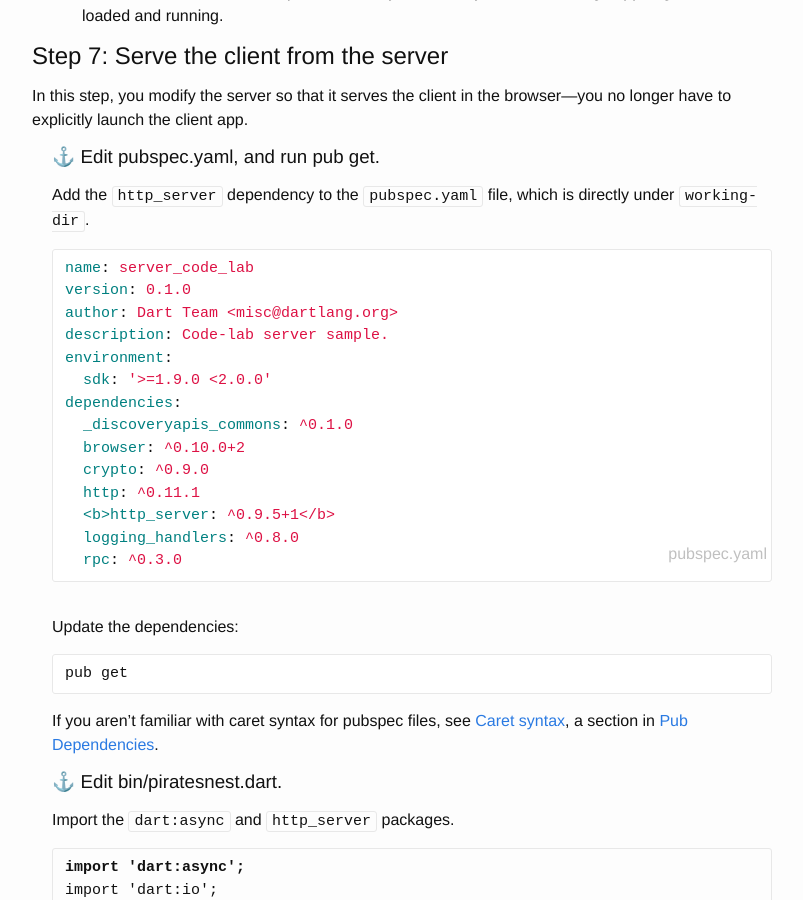
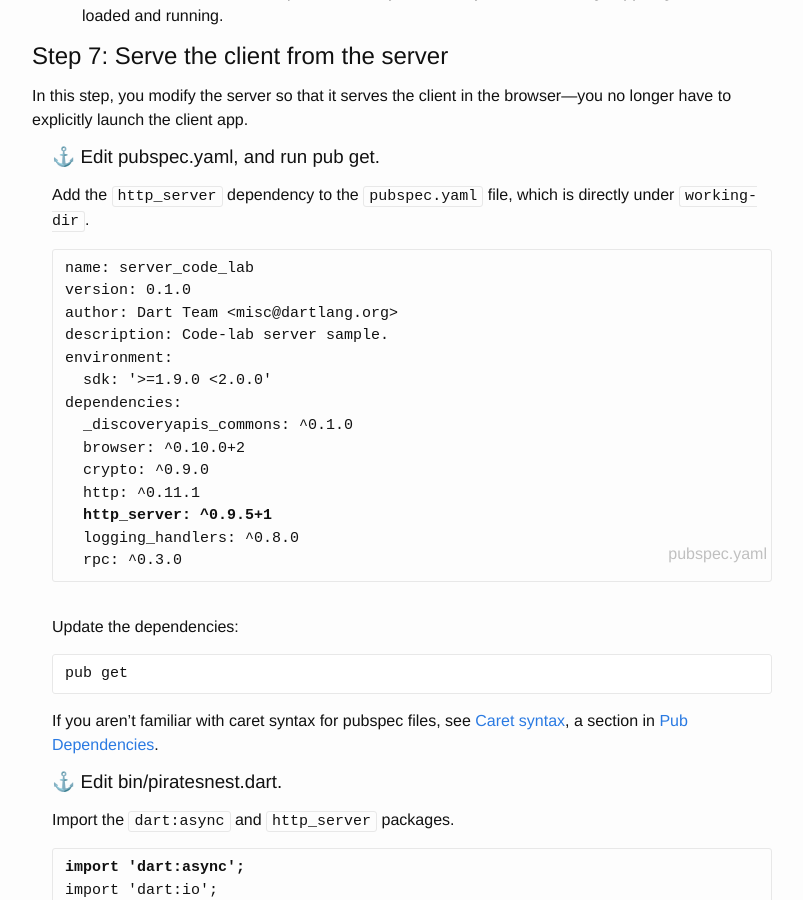
Before and after one commit to dart-archive/old_ghpages_server_docs, a Jekyll site: the page built from codelab/index.md, in a window 1280 px wide and 900 px high, scrolled down 21329 px. Shown: the whole window, without its empty margins (238-1041 px from the left). Built offline with Jekyll 4.4.1, drawn with Linux system fonts in a browser that asks for light colours; some of the changed text lies outside the part shown.

````diff
--- a/codelab/index.md
+++ b/codelab/index.md
@@ -463,7 +463,7 @@ import 'package:rpc/api.dart';
 
 import '../common/messages.dart';
 import '../common/utils.dart';
-
+s
 // This class defines the interface that the server provides.
 <b>@ApiClass(version: 'v1')</b>
 class PiratesApi {
@@ -1158,7 +1158,7 @@ client app.
 Add the `http_server` dependency to the `pubspec.yaml` file, which
 is directly under `working-dir`.
 
-``` yaml
+<pre>
 name: server_code_lab
 version: 0.1.0
 author: Dart Team <misc@dartlang.org>
@@ -1173,7 +1173,7 @@ dependencies:
   <b>http_server: ^0.9.5+1</b>
   logging_handlers: ^0.8.0
   rpc: ^0.3.0
-```
+</pre>
 <div class="trydart-filename">pubspec.yaml</div>
 
 <p>&nbsp;</p>
````
